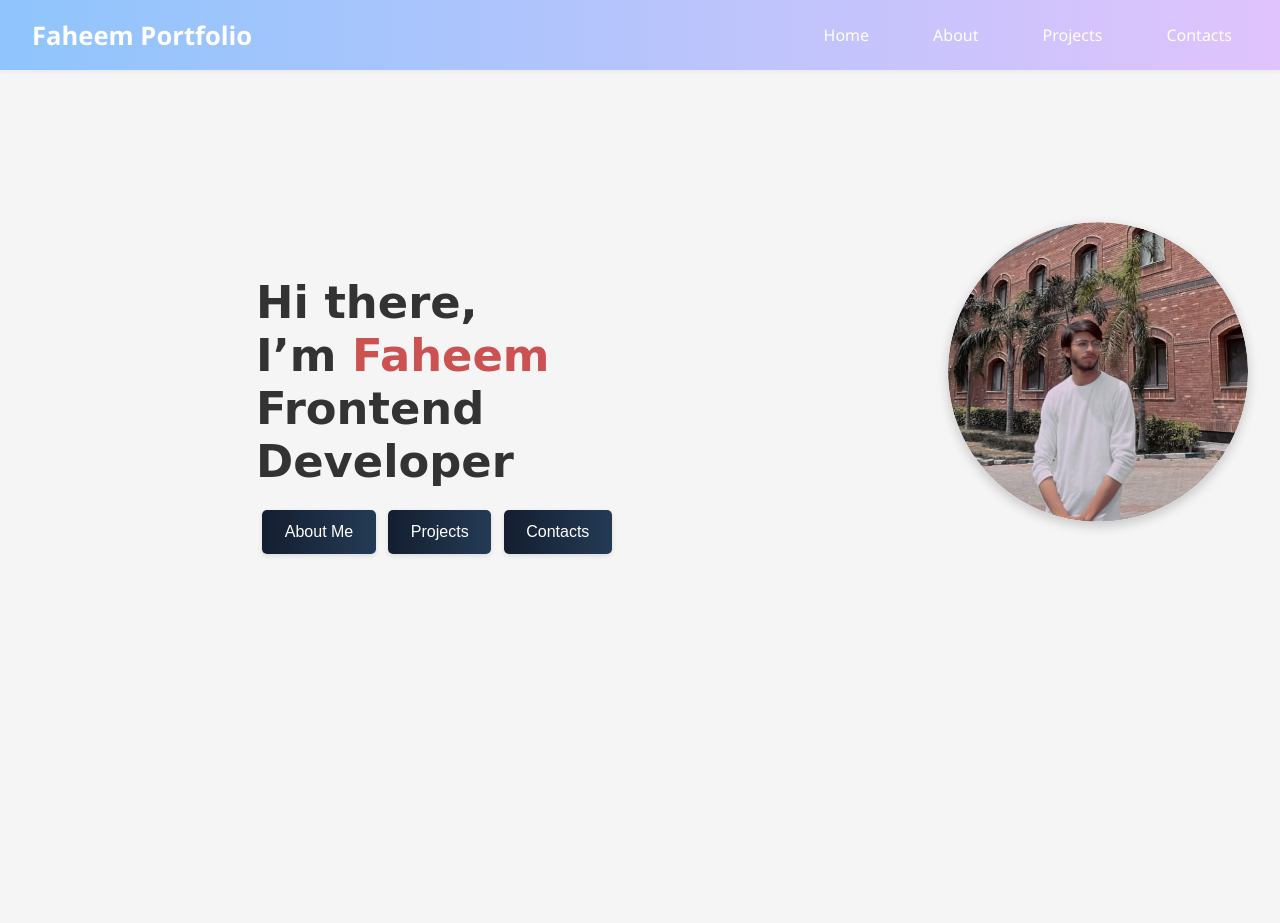
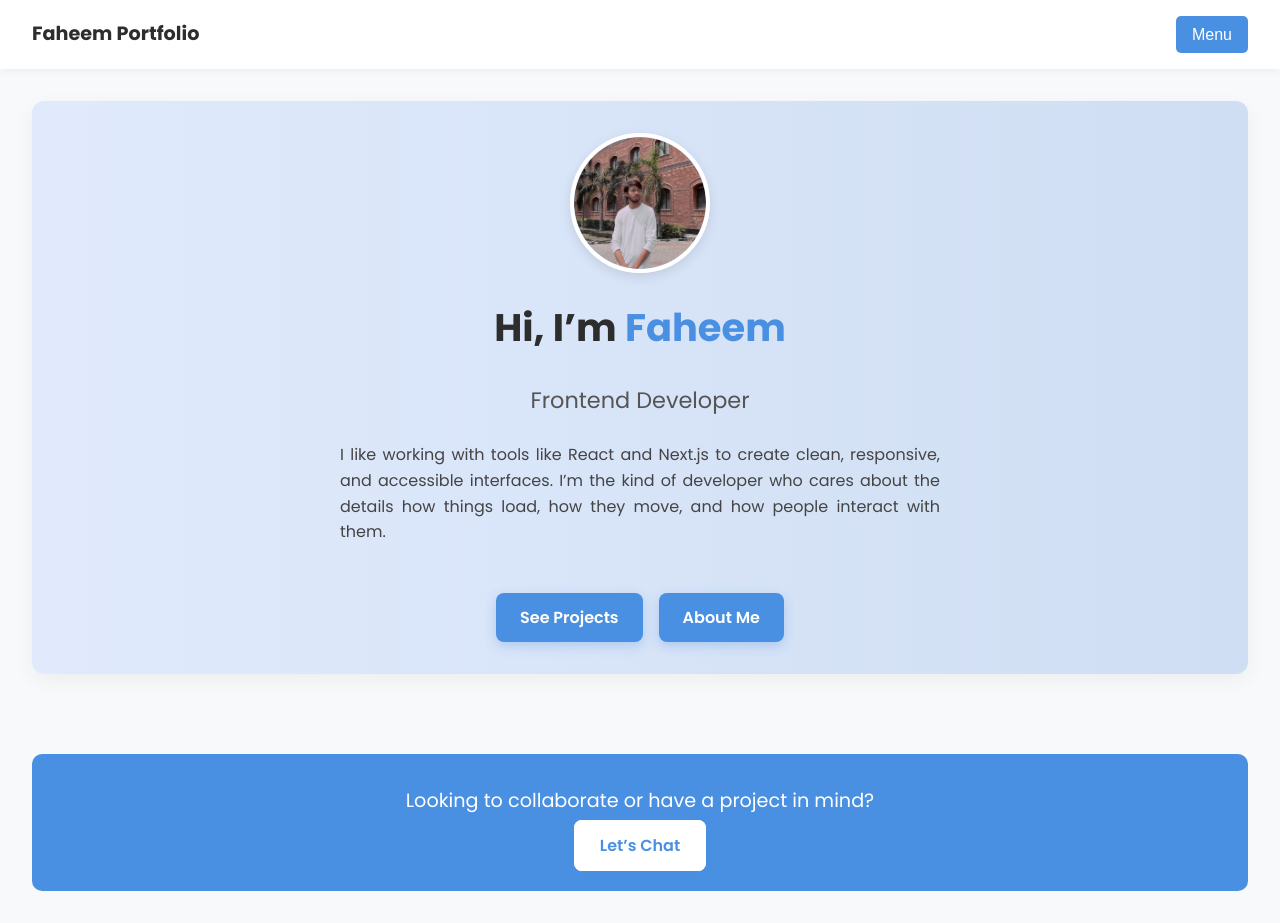
Before and after one commit to ChFaheem22/portfolio, a Next.js app: page / in a window 1280 px wide. Before the commit the page ends 800 px from the top, so only its background shows below. Built offline with nearby package versions, Linux system fonts and the light colour scheme.

Commit message:
Portfolio commit

```diff
--- a/app/components/navbar.jsx
+++ b/app/components/navbar.jsx
@@ -1,19 +1,31 @@
-import  Link  from 'next/link'
+'use client';
+
+import Link from 'next/link';
+import { useState } from 'react';
 
 const Navbar = () => {
+  const [menuOpen, setMenuOpen] = useState(false);
+
   return (
     <nav className="navbar">
-      <div className='flex'>
-      <p>Faheem Portfolio</p>
+      <div className="navbar-left">
+        <p className="logo">Faheem Portfolio</p>
       </div>
-      <div className='flex'>
-        <Link href="/">Home</Link>
-      <Link href="/about">About</Link>
-      <Link href="/projects">Projects</Link>
-      <Link href="/contact">Contacts</Link>
-      </div>
+
+      <button className="menu-button" onClick={() => setMenuOpen(!menuOpen)}>
+        Menu
+      </button>
+
+      {menuOpen && (
+        <div className="menu-links">
+          <Link href="/" onClick={() => setMenuOpen(false)}>Home</Link>
+          <Link href="/about" onClick={() => setMenuOpen(false)}>About</Link>
+          <Link href="/projects" onClick={() => setMenuOpen(false)}>Projects</Link>
+          <Link href="/contact" onClick={() => setMenuOpen(false)}>Contact</Link>
+        </div>
+      )}
     </nav>
-  )
-}
+  );
+};
 
-export default Navbar
+export default Navbar;
--- a/app/globals.css
+++ b/app/globals.css
@@ -1,3 +1,5 @@
+	@import url('https://fonts.googleapis.com/css2?family=Poppins:wght@400;600;700&display=swap');
+
 body {
   font-family: Arial, sans-serif;
   margin: 0;
@@ -5,109 +7,168 @@ body {
   color: #333;
 }
  /* navbar */
-
 .navbar {
-  background: linear-gradient(to right, #8ec5fc, #e0c3fc);
+  background: #fff;
   padding: 1rem 2rem;
   display: flex;
   justify-content: space-between;
   align-items: center;
-  flex-wrap: wrap;
-  box-shadow: 0 2px 4px rgba(0, 0, 0, 0.05);
+  box-shadow: 0 2px 8px rgba(0, 0, 0, 0.05);
+  position: relative;
 }
 
-.navbar p {
-  font-size: 1.6rem;
-  color: white;
+.logo {
   font-weight: bold;
-  font-family: 'Segoe UI', Tahoma, Geneva, Verdana, sans-serif;
-  margin: 0;
+  font-size: 1.2rem;
 }
 
-.navbar .flex {
-  display: flex;
-  gap: 2rem;
+.menu-button {
+  background-color: #4a90e2;
+  color: white;
+  border: none;
+  padding: 0.6rem 1rem;
+  border-radius: 5px;
+  font-size: 1rem;
+  cursor: pointer;
 }
 
-.navbar a {
-  color: white;
-  text-decoration: none;
-  font-size: 1rem;
-  font-weight: 500;
-  font-family: 'Segoe UI', sans-serif;
-  padding: 0.5rem 1rem;
-  border-radius: 5px;
-  transition: all 0.3s ease;
+.menu-links {
+  position: absolute;
+  top: 100%;
+  right: 2rem;
+  background: white;
+  padding: 1rem;
+  border: 1px solid #eee;
+  border-radius: 8px;
+  display: flex;
+  flex-direction: column;
+  gap: 0.8rem;
+  box-shadow: 0 6px 16px rgba(0, 0, 0, 0.1);
 }
 
-.navbar a:hover {
-  background-color: rgba(255, 255, 255, 0.2);
-  color: #000;
-}
-/* home */
-.home{
-  display: flex;
-  text-align: center;
-  padding: 2rem;
+.menu-links a {
+  text-decoration: none;
+  color: #333;
+  font-weight: 500;
 }
 
-.profile{
-  width: 300px;
-  height: 300px;
-  border-radius: 50%;
-  object-fit: cover;
-  box-shadow: 0 4px 12px rgba(0, 0, 0, 0.2);
-  margin-top: 15vh;
-  margin-left: 40vh;
-transition: transform 0.3s ease;
-}
-
-.profile:hover{
-  transform: scale(1.05);
-}
-
-.name{
-  color: rgb(204, 81, 81);
+.menu-links a:hover {
+  color: #4a90e2;
 }
 
 
-.bio{
-  margin-top: 18vh;
-  margin-left: 28vh;
-  text-align: start;
+/* home */
+* {
+  margin: 0;
+  padding: 0;
+  box-sizing: border-box;
 }
 
-.bio h1 {
-  font-family: 'Comic Sans MS';
-  font-size: 2.8rem;
+body {
+  font-family: 'Poppins', sans-serif;
+  background: #f8f9fb;
+  color: #2d2d2d;
+  line-height: 1.6;
+}
+
+.home {
+  padding: 2rem;
+  display: flex;
+  flex-direction: column;
+  gap: 5rem;
+}
+
+.hero {
+  display: flex;
+  flex-direction: column;
+  align-items: center;
+  text-align: center;
+  gap: 1.5rem;
+  padding: 2rem;
+  background: linear-gradient(to right, #e0eafc, #cfdef3);
+  border-radius: 12px;
+  box-shadow: 0 6px 20px rgba(0, 0, 0, 0.05);
+}
+
+.profile-img {
+  width: 140px;
+  height: 140px;
+  object-fit: cover;
+  border-radius: 50%;
+  border: 4px solid white;
+  box-shadow: 0 4px 12px rgba(0, 0, 0, 0.1);
+}
+
+.hero h1 {
+  font-size: 2.4rem;
+  font-weight: 700;
+}
+
+.name {
+  color: #4a90e2;
+}
+
+.hero h2 {
+  font-size: 1.4rem;
+  font-weight: 500;
+  color: #555;
+}
+
+.intro {
+  text-align: justify;
+  max-width: 600px;
+  font-size: 1rem;
+  color: #444;
+}
+
+.buttons {
+  display: flex;
+  gap: 1rem;
+  flex-wrap: wrap;
+  justify-content: center;
+  margin-top: 1.5rem;
+}
+
+.btn {
+  background: #4a90e2;
+  color: #fff;
+  text-decoration: none;
+  padding: 0.75rem 1.5rem;
+  border-radius: 8px;
+  font-weight: 600;
+  transition: all 0.2s ease-in-out;
+  box-shadow: 0 4px 12px rgba(74, 144, 226, 0.3);
+}
+
+.btn:hover {
+  background: #357ab8;
+  transform: translateY(-3px);
+}
+
+.contact-cta {
+  text-align: center;
+  background: #4a90e2;
+  color: white;
+  padding: 2rem;
+  border-radius: 10px;
+}
+
+.contact-cta p {
+  font-size: 1.2rem;
   margin-bottom: 1rem;
 }
 
-
-.btn1 {
-  background: linear-gradient(to right, #141e30, #243b55);
-  display: inline-block;
-  margin: 0.4rem;
-  padding: 0.8rem 1.4rem;
-  color: #fff;
-  text-decoration: none;
-  border-radius: 5px;
-  box-shadow: 0 2px 5px rgba(0,0,0,0.1);
+.btn.secondary {
+  background: #fff;
+  color: #4a90e2;
+  border: 2px solid white;
 }
 
-.btn1:hover{
-  transform: translateY(-5px);
-  transition: transform 0.2s ease;
+.btn.secondary:hover {
+  background: #f1f1f1;
+  color: #357ab8;
 }
 
-ul {
-  list-style-type: none;
-  padding: 0;
-}
-
-ul li {
-  margin: 0.5rem 0;
-}
 
 /* about */
 .about {
@@ -271,45 +332,100 @@ ul li {
 
 /* ==================== MEDIA QUERIES ==================== */
 @media (max-width: 768px) {
-  .navbar a {
-    font-size: 2.2vh;
-    display: block;
-    margin: 0.5rem 0;
-  }
-
-  .home {
+  /* Navbar responsiveness */
+  .navbar {
     flex-direction: column;
+    align-items: flex-start;
     padding: 1rem;
   }
 
-  .bio h1 {
+  .menu-links {
+    right: 1rem;
+    width: 90%;
+  }
+
+  .menu-links a {
+    font-size: 1rem;
+  }
+
+  .menu-button {
+    font-size: 0.9rem;
+    padding: 0.5rem 1rem;
+  }
+
+  /* Hero Section */
+  .hero h1 {
     font-size: 1.8rem;
   }
 
-  .about {
-    flex-direction: column;
-    padding: 1rem;
+  .hero h2 {
+    font-size: 1.2rem;
   }
 
-  .box p {
-    font-size: 16px;
+  .intro {
+    font-size: 0.95rem;
+    padding: 0 1rem;
   }
 
-  .heading {
-    font-size: 2rem;
-  }
-
-  .project-grid {
+  .buttons {
     flex-direction: column;
     align-items: center;
   }
 
-  .info {
+  /* About Section */
+  .about {
+    padding: 2rem 1rem;
+  }
+
+  .h1 {
+    font-size: 2rem;
+    text-align: center;
+  }
+
+  .img {
+    width: 240px;
+    height: 240px;
+    margin: 0 auto;
+  }
+
+  .box p {
+    font-size: 1rem;
+    text-align: center;
+  }
+
+  /* Projects */
+  .project-grid {
+    grid-template-columns: 1fr;
+    padding: 0 1rem;
+  }
+
+  .project-card {
     padding: 1rem;
-    width: 90%;
+  }
+
+  .project-card h2 {
+    font-size: 1.3rem;
+  }
+
+  .project-card p {
+    font-size: 0.95rem;
+  }
+
+  /* Contact */
+  .contact {
+    padding: 2rem 1rem;
+  }
+
+  .contact h1 {
+    font-size: 2rem;
+  }
+
+  .contact p {
+    font-size: 1rem;
   }
 
   .info li {
-    padding-left: 1rem;
+    font-size: 1rem;
+    padding: 0.8rem 1rem;
   }
 }
--- a/app/page.js
+++ b/app/page.js
@@ -3,19 +3,27 @@ import Image from 'next/image';
 
 const Home = () => {
   return (
-    <div className="home">
-      <div className='bio'>
-      <h1>Hi there, <br /> I&rsquo;m <span className='name'>Faheem</span> <br />
-      Frontend Developer</h1>
-      <Link className="btn1" href="/about">About Me</Link>
-      <Link className="btn1" href="/projects">Projects</Link>
-      <Link className="btn1" href="/contact">Contacts</Link>
-      </div>
-      <div>
-      <Image src="/cropped.png" alt="My Image" className='profile' width={300} height={300}/>
-      </div>
-    </div>
-  )
-}
+    <main className="home">
+      <section className="hero">
+        <Image src="/cropped.png" alt="Faheem" className="profile-img" width={300} height={300}/>
+        <h1>Hi, I&rsquo;m <span className="name">Faheem</span></h1>
+        <h2>Frontend Developer</h2>
+        <p className="intro">
+           I like working with tools like React and Next.js to create clean, responsive, and accessible interfaces. I&rsquo;m the kind of developer who cares about the details how things load, how they move, and how people interact with them.
+        </p>
+        <div className="buttons">
+          <Link className="btn" href="/projects">See Projects</Link>
+          <Link className="btn" href="/about">About Me</Link>
+        </div>
+      </section>
+
+      <section className="contact-cta">
+        <p>Looking to collaborate or have a project in mind?</p>
+        <Link className="btn secondary" href="/contact">Let’s Chat</Link>
+      </section>
+    </main>
+  );
+};
+
 
 export default Home
```
